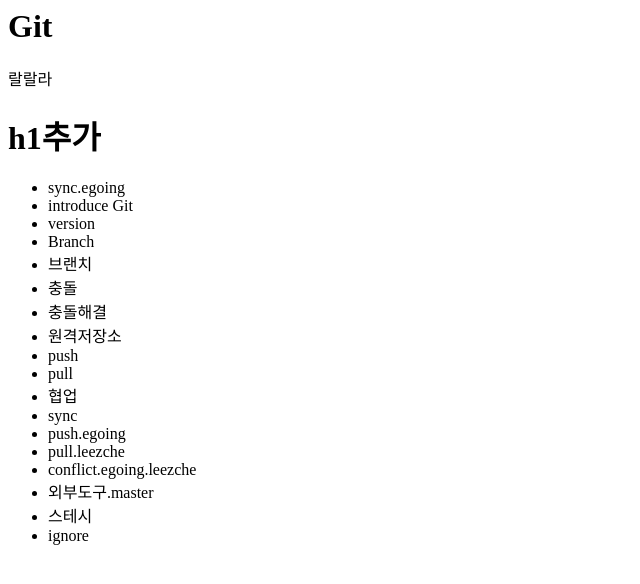
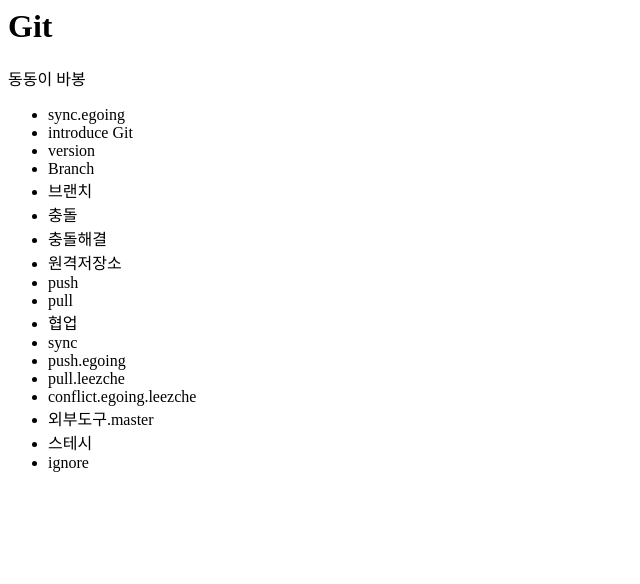
Before and after one commit to brunoid/followup_git, a plain HTML site: page index.html in a window 1280 px wide. Shown: the whole page, without its empty margins (0-640 px from the left). Drawn offline with Linux system fonts and the light colour scheme.

Commit message:
딥태그 추가

```diff
--- a/index.html
+++ b/index.html
@@ -7,8 +7,7 @@
         <header>
             <h1>Git</h1>
         </header>
-        <p>랄랄라</p>
-        <h1>h1추가</h1>
+        <div>동동이 바봉</div>
         <ul>
             <li>sync.egoing</li>
             <li>introduce Git</li>
```
